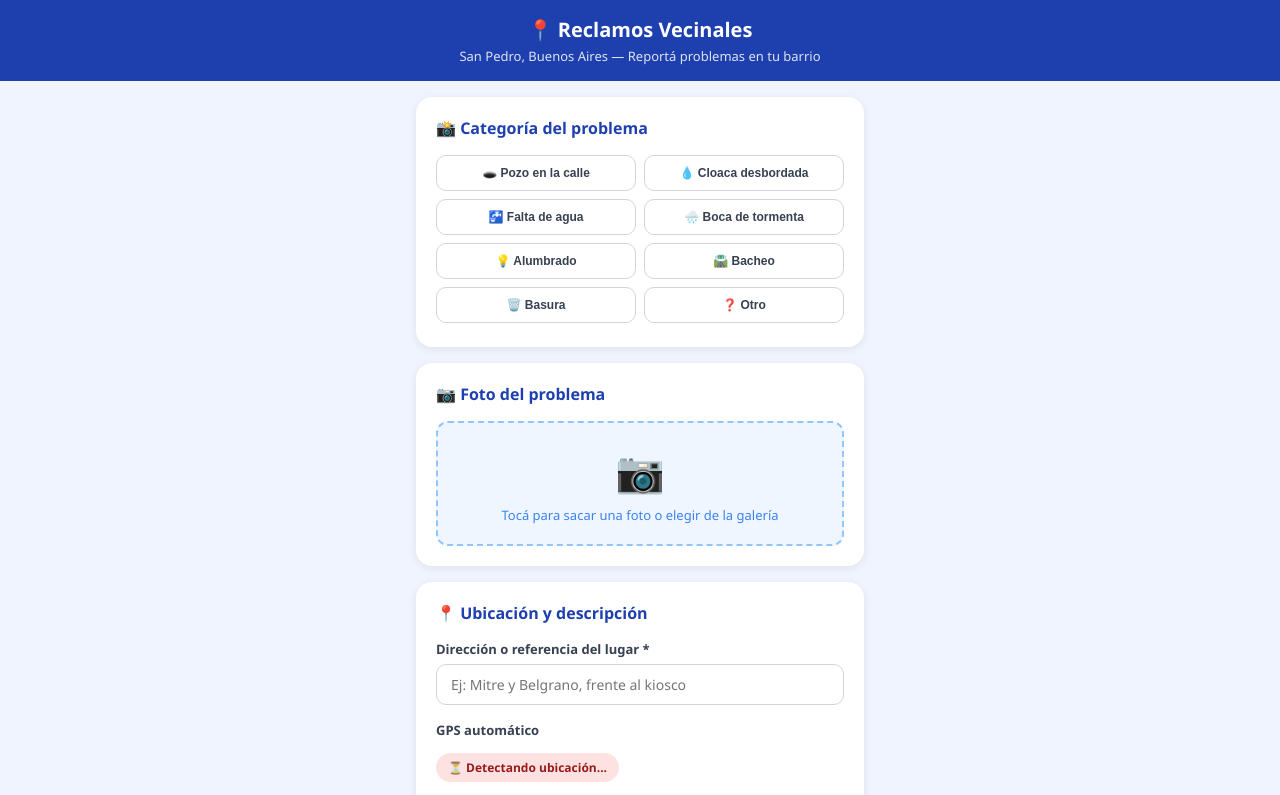
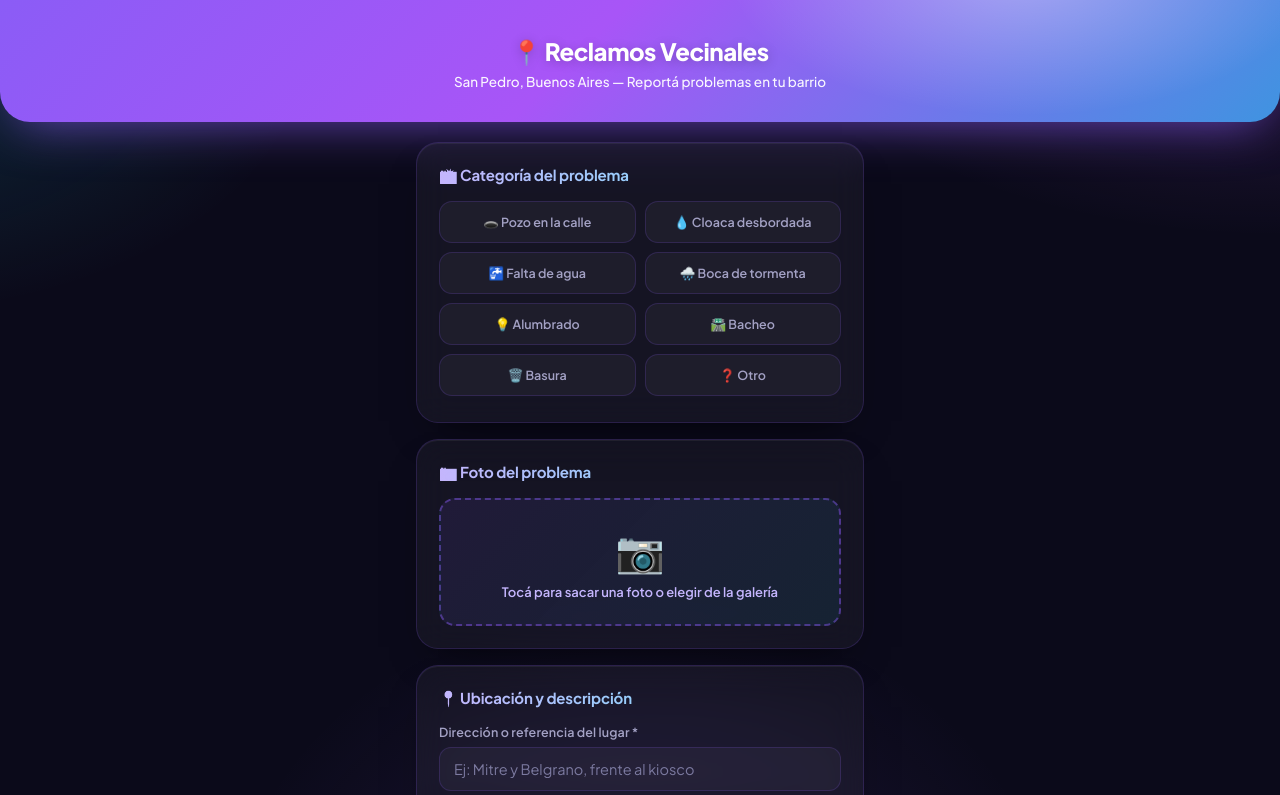
Before and after one commit to dobleproa1900-byte/reclamos-vecinos, a plain HTML site: page index.html in a window 1280 px wide. Shown: the top 795 px of the page. Drawn offline with Linux system fonts and the light colour scheme.

Commit message:
Add dark mode premium con paleta violeta/cyan y animaciones de entrada
- Tema oscuro con fondo de halos violeta/cyan
- Tarjetas glassmorphism con animacion de entrada escalonada (riseIn)
- Header con degradado violeta-cyan y fade-in
- Titulos con texto en degradado, botones y focus en cyan/violeta
- Respeta prefers-reduced-motion

Co-Authored-By: Claude Opus 4.8 (1M context) <noreply@anthropic.com>

```diff
--- a/index.html
+++ b/index.html
@@ -3,36 +3,116 @@
 <head>
 <meta charset="UTF-8">
 <meta name="viewport" content="width=device-width, initial-scale=1.0">
-<meta name="theme-color" content="#1e40af">
+<meta name="theme-color" content="#0b0a1a">
 <link rel="manifest" href="manifest.json">
 <title>Reclamos Vecinales — San Pedro</title>
+<link rel="preconnect" href="https://fonts.googleapis.com">
+<link rel="preconnect" href="https://fonts.gstatic.com" crossorigin>
+<link href="https://fonts.googleapis.com/css2?family=Plus+Jakarta+Sans:wght@400;500;600;700;800&display=swap" rel="stylesheet">
 <style>
-*{box-sizing:border-box;margin:0;padding:0;}
-body{font-family:'Segoe UI',Arial,sans-serif;background:#f0f4ff;min-height:100vh;}
-.header{background:#1e40af;color:white;padding:16px 20px;text-align:center;}
-.header h1{font-size:20px;font-weight:700;}
-.header p{font-size:13px;opacity:.85;margin-top:4px;}
-.container{max-width:480px;margin:0 auto;padding:16px;}
-.card{background:white;border-radius:16px;padding:20px;margin-bottom:16px;box-shadow:0 2px 8px rgba(0,0,0,.08);}
-.card h2{font-size:16px;font-weight:700;color:#1e40af;margin-bottom:16px;}
-label{display:block;font-size:13px;font-weight:600;color:#374151;margin-bottom:6px;}
-select,textarea,input[type=text]{width:100%;padding:10px 14px;border:1.5px solid #d1d5db;border-radius:10px;font-size:14px;font-family:inherit;outline:none;transition:border-color .2s;}
-select:focus,textarea:focus,input:focus{border-color:#1e40af;}
+:root{
+  --violet:#8b5cf6;
+  --violet-2:#a855f7;
+  --cyan:#22d3ee;
+  --cyan-2:#06b6d4;
+  --bg:#0b0a1a;
+  --surface:rgba(255,255,255,.045);
+  --surface-2:rgba(255,255,255,.07);
+  --border:rgba(139,92,246,.18);
+  --ink:#eef0fb;
+  --muted:#a3a1c4;
+  --field:rgba(255,255,255,.04);
+  --ok-bg:rgba(34,211,238,.12);--ok-ink:#67e8f9;--ok-line:rgba(34,211,238,.4);
+  --err-bg:rgba(248,113,113,.12);--err-ink:#fca5a5;
+}
+*{box-sizing:border-box;margin:0;padding:0;-webkit-tap-highlight-color:transparent;}
+body{
+  font-family:'Plus Jakarta Sans','Segoe UI',system-ui,-apple-system,sans-serif;
+  color:var(--ink);
+  background:
+    radial-gradient(900px 500px at 100% -8%,rgba(168,85,247,.22),transparent 60%),
+    radial-gradient(800px 500px at -10% 5%,rgba(34,211,238,.16),transparent 55%),
+    radial-gradient(700px 600px at 50% 120%,rgba(139,92,246,.14),transparent 60%),
+    var(--bg);
+  background-attachment:fixed;
+  min-height:100vh;-webkit-font-smoothing:antialiased;
+}
+@keyframes riseIn{
+  from{opacity:0;transform:translateY(22px) scale(.98);}
+  to{opacity:1;transform:translateY(0) scale(1);}
+}
+@keyframes fadeDown{
+  from{opacity:0;transform:translateY(-14px);}
+  to{opacity:1;transform:translateY(0);}
+}
+.header{
+  position:relative;overflow:hidden;color:#fff;padding:36px 20px 32px;text-align:center;
+  background:linear-gradient(135deg,var(--violet) 0%,var(--violet-2) 45%,var(--cyan-2) 130%);
+  border-radius:0 0 30px 30px;box-shadow:0 18px 50px -18px rgba(139,92,246,.7);
+  animation:fadeDown .6s cubic-bezier(.16,1,.3,1) both;
+}
+.header::after{
+  content:"";position:absolute;inset:0;pointer-events:none;
+  background:radial-gradient(420px 200px at 80% -20%,rgba(255,255,255,.35),transparent 70%);
+}
+.header h1{font-size:24px;font-weight:800;letter-spacing:-.02em;position:relative;text-shadow:0 2px 12px rgba(0,0,0,.2);}
+.header p{font-size:13.5px;opacity:.95;margin-top:6px;font-weight:500;position:relative;}
+.container{max-width:480px;margin:0 auto;padding:20px 16px 40px;}
+.card{
+  background:var(--surface);backdrop-filter:blur(16px);-webkit-backdrop-filter:blur(16px);
+  border:1px solid var(--border);
+  border-radius:22px;padding:22px;margin-bottom:16px;
+  box-shadow:0 20px 40px -22px rgba(0,0,0,.7),inset 0 1px 0 rgba(255,255,255,.06);
+  animation:riseIn .65s cubic-bezier(.16,1,.3,1) both;
+}
+.card:nth-of-type(1){animation-delay:.10s;}
+.card:nth-of-type(2){animation-delay:.20s;}
+.card:nth-of-type(3){animation-delay:.30s;}
+.btn-enviar{animation:riseIn .65s cubic-bezier(.16,1,.3,1) .40s both;}
+@media (prefers-reduced-motion:reduce){
+  .header,.card,.btn-enviar{animation:none;}
+}
+.card h2{
+  font-size:15px;font-weight:700;margin-bottom:16px;letter-spacing:-.01em;
+  background:linear-gradient(90deg,#c4b5fd,#67e8f9);-webkit-background-clip:text;
+  background-clip:text;-webkit-text-fill-color:transparent;
+}
+label{display:block;font-size:12.5px;font-weight:600;color:var(--muted);margin-bottom:7px;letter-spacing:.01em;}
+select,textarea,input[type=text]{
+  width:100%;padding:12px 14px;border:1.5px solid var(--border);border-radius:12px;
+  font-size:14.5px;font-family:inherit;color:var(--ink);background:var(--field);
+  outline:none;transition:border-color .2s,box-shadow .2s,background .2s;
+}
+select::placeholder,textarea::placeholder,input::placeholder{color:#7c7aa0;}
+select:focus,textarea:focus,input:focus{border-color:var(--cyan);background:var(--surface-2);box-shadow:0 0 0 4px rgba(34,211,238,.16);}
 .form-group{margin-bottom:16px;}
-.foto-area{border:2px dashed #93c5fd;border-radius:12px;padding:20px;text-align:center;cursor:pointer;background:#eff6ff;transition:background .2s;}
-.foto-area:hover{background:#dbeafe;}
-.foto-area p{font-size:13px;color:#3b82f6;margin-top:8px;}
-.foto-preview{width:100%;border-radius:10px;margin-top:12px;display:none;}
-.gps-badge{display:inline-flex;align-items:center;gap:6px;background:#dcfce7;color:#166534;font-size:12px;font-weight:600;padding:6px 12px;border-radius:99px;margin-top:8px;}
-.gps-badge.error{background:#fee2e2;color:#991b1b;}
-.btn-enviar{width:100%;background:#1e40af;color:white;border:none;padding:14px;border-radius:12px;font-size:16px;font-weight:700;cursor:pointer;transition:background .2s;}
-.btn-enviar:hover{background:#1d3a9e;}
-.btn-enviar:disabled{background:#93c5fd;cursor:not-allowed;}
-.success-msg{display:none;background:#dcfce7;border:1.5px solid #86efac;border-radius:12px;padding:16px;text-align:center;color:#166534;font-weight:600;}
-.categorias{display:grid;grid-template-columns:1fr 1fr;gap:8px;margin-bottom:4px;}
-.cat-btn{border:1.5px solid #d1d5db;background:white;border-radius:10px;padding:10px 8px;font-size:12px;font-weight:600;cursor:pointer;text-align:center;transition:all .2s;color:#374151;}
-.cat-btn.active{border-color:#1e40af;background:#eff6ff;color:#1e40af;}
-.spinner{display:none;text-align:center;padding:8px;color:#6b7280;font-size:13px;}
+.foto-area{
+  border:2px dashed rgba(139,92,246,.45);border-radius:16px;padding:24px;text-align:center;cursor:pointer;
+  background:linear-gradient(135deg,rgba(139,92,246,.10),rgba(34,211,238,.08));transition:all .2s;
+}
+.foto-area:hover{background:linear-gradient(135deg,rgba(139,92,246,.18),rgba(34,211,238,.14));border-color:var(--cyan);}
+.foto-area p{font-size:13px;color:#c4b5fd;margin-top:8px;font-weight:600;}
+.foto-preview{width:100%;border-radius:14px;margin-top:14px;display:none;box-shadow:0 12px 28px -12px rgba(0,0,0,.8);}
+.gps-badge{display:inline-flex;align-items:center;gap:6px;background:var(--ok-bg);color:var(--ok-ink);border:1px solid var(--ok-line);font-size:12px;font-weight:700;padding:7px 13px;border-radius:99px;margin-top:6px;}
+.gps-badge.error{background:var(--err-bg);color:var(--err-ink);border-color:rgba(248,113,113,.35);}
+.btn-enviar{
+  width:100%;color:#0b0a1a;border:none;padding:16px;border-radius:14px;font-size:16px;font-weight:800;
+  font-family:inherit;cursor:pointer;letter-spacing:.01em;transition:transform .12s,box-shadow .2s,filter .2s;
+  background:linear-gradient(135deg,var(--cyan) 0%,var(--violet-2) 100%);
+  box-shadow:0 16px 36px -12px rgba(34,211,238,.5),0 8px 24px -10px rgba(168,85,247,.6);
+}
+.btn-enviar:hover{filter:brightness(1.08);box-shadow:0 20px 42px -12px rgba(34,211,238,.6),0 10px 28px -10px rgba(168,85,247,.7);}
+.btn-enviar:active{transform:translateY(1px);}
+.btn-enviar:disabled{background:rgba(255,255,255,.12);color:var(--muted);box-shadow:none;cursor:not-allowed;filter:none;}
+.success-msg{display:none;background:var(--ok-bg);border:1.5px solid var(--ok-line);border-radius:16px;padding:18px;text-align:center;color:var(--ok-ink);font-weight:700;}
+.categorias{display:grid;grid-template-columns:1fr 1fr;gap:9px;margin-bottom:4px;}
+.cat-btn{
+  border:1.5px solid var(--border);background:var(--field);border-radius:13px;padding:12px 8px;font-size:12.5px;
+  font-weight:600;font-family:inherit;cursor:pointer;text-align:center;transition:all .18s;color:var(--muted);
+}
+.cat-btn:hover{border-color:rgba(34,211,238,.5);background:var(--surface-2);color:var(--ink);}
+.cat-btn.active{border-color:var(--cyan);background:linear-gradient(135deg,rgba(139,92,246,.25),rgba(34,211,238,.20));color:#fff;box-shadow:0 8px 18px -8px rgba(34,211,238,.6);}
+.spinner{display:none;text-align:center;padding:10px;color:var(--muted);font-size:13px;font-weight:600;}
 </style>
 </head>
 <body>
```
